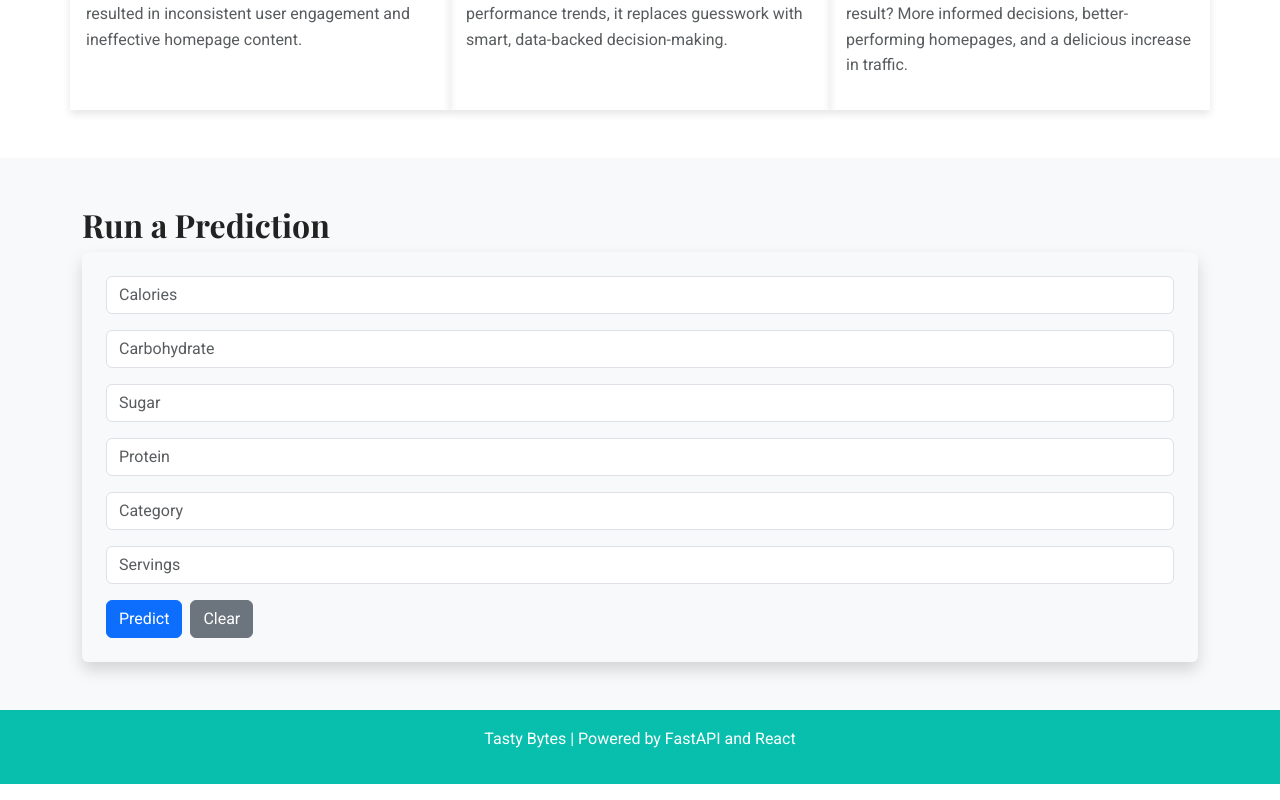
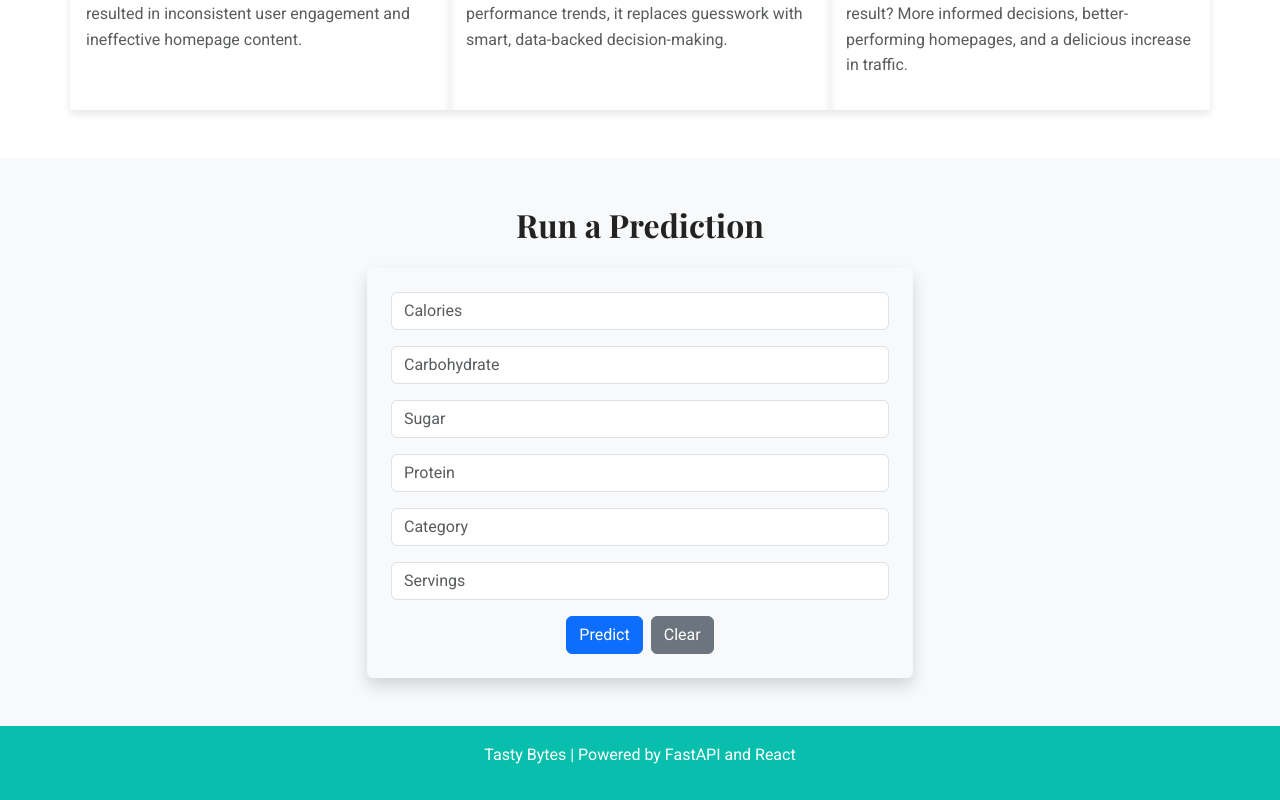
Before and after one commit to TolaniSilas/Recipe-Site-Traffic, a React (Create React App) app in the folder app/web_app/: page / in a window 1280 px wide. Shown: the part 992-1792 px from the top of the page. Built offline with nearby package versions, Linux system fonts and the light colour scheme.

Commit message:
just havin' fun!!

```diff
--- a/app/web_app/src/App.js
+++ b/app/web_app/src/App.js
@@ -325,7 +325,9 @@
 
       {/* Prediction Section */}
       <section id="prediction" className="container my-5">
-        <h2>Run a Prediction</h2>
+        <div className="row justify-content-center">
+          <div className="col-lg-6 col-md-8 col-sm-10">
+            <h2 className="text-center mb-4">Run a Prediction</h2>
             <form className="p-4 bg-light rounded shadow" onSubmit={handleSubmit}>
               <input
                 className="form-control mb-3"
@@ -381,13 +383,18 @@
                 onChange={handleChange}
                 title="Enter the number of servings (e.g., 4)"
               />
+              <div className="text-center">
                 <button className="btn btn-primary" type="submit">
                   Predict
                 </button>
                 <button className="btn btn-secondary ms-2" type="button" onClick={handleClear}>
                   Clear
                 </button>
+              </div>
             </form>
+          </div>
+        </div>
+      </section>
 
       {isLoading && <p className="text-center mt-3">Loading...</p>}
       {errorMessage && <p className="text-danger text-center mt-3">{errorMessage}</p>}
@@ -401,8 +408,6 @@
           </div>
         </div>
       )}
-      </section>
-
       {/* Footer */}
       <footer
         className="text-center py-3"
```
Lines whose indentation alone changed are shown as unchanged.
